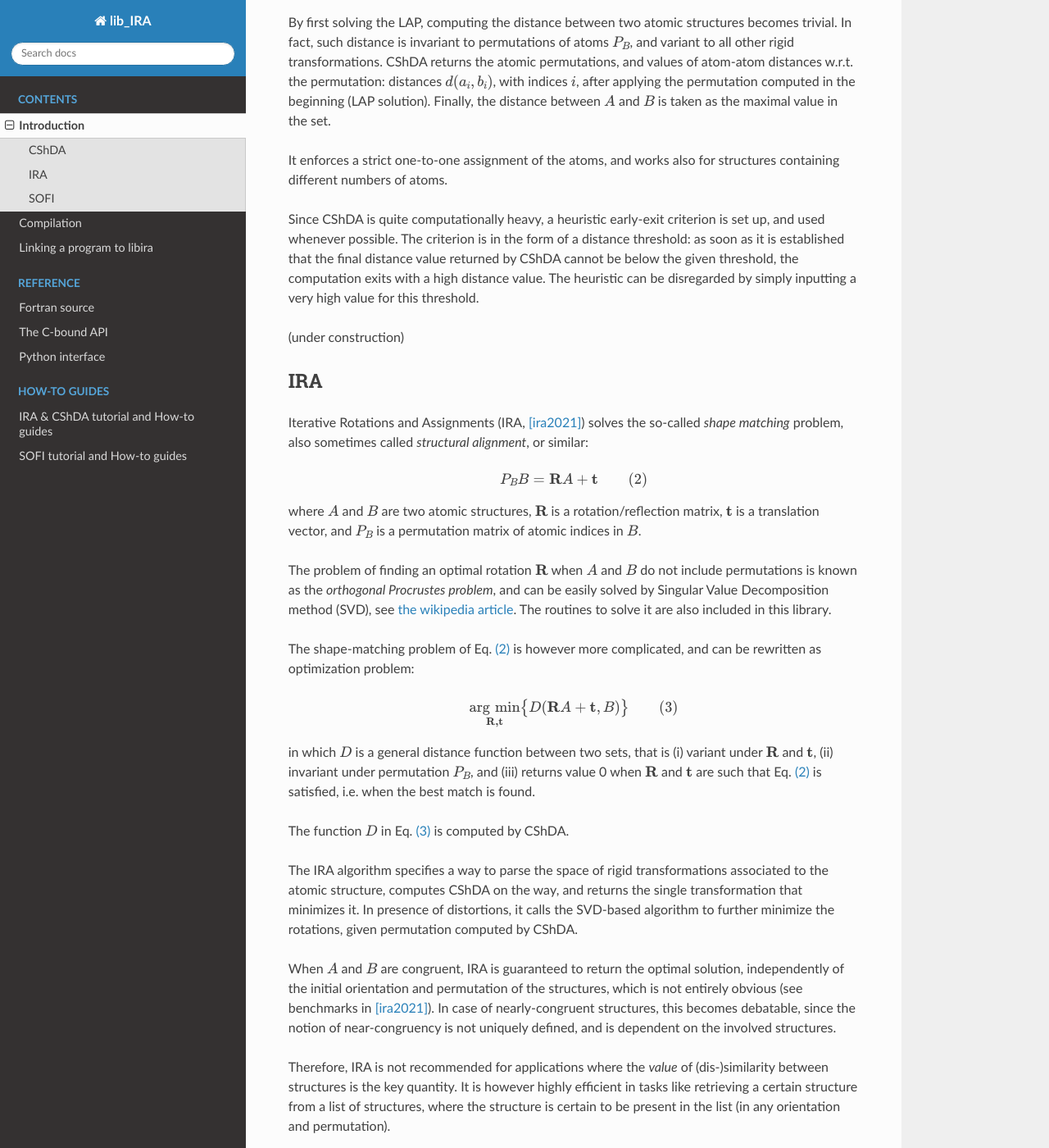
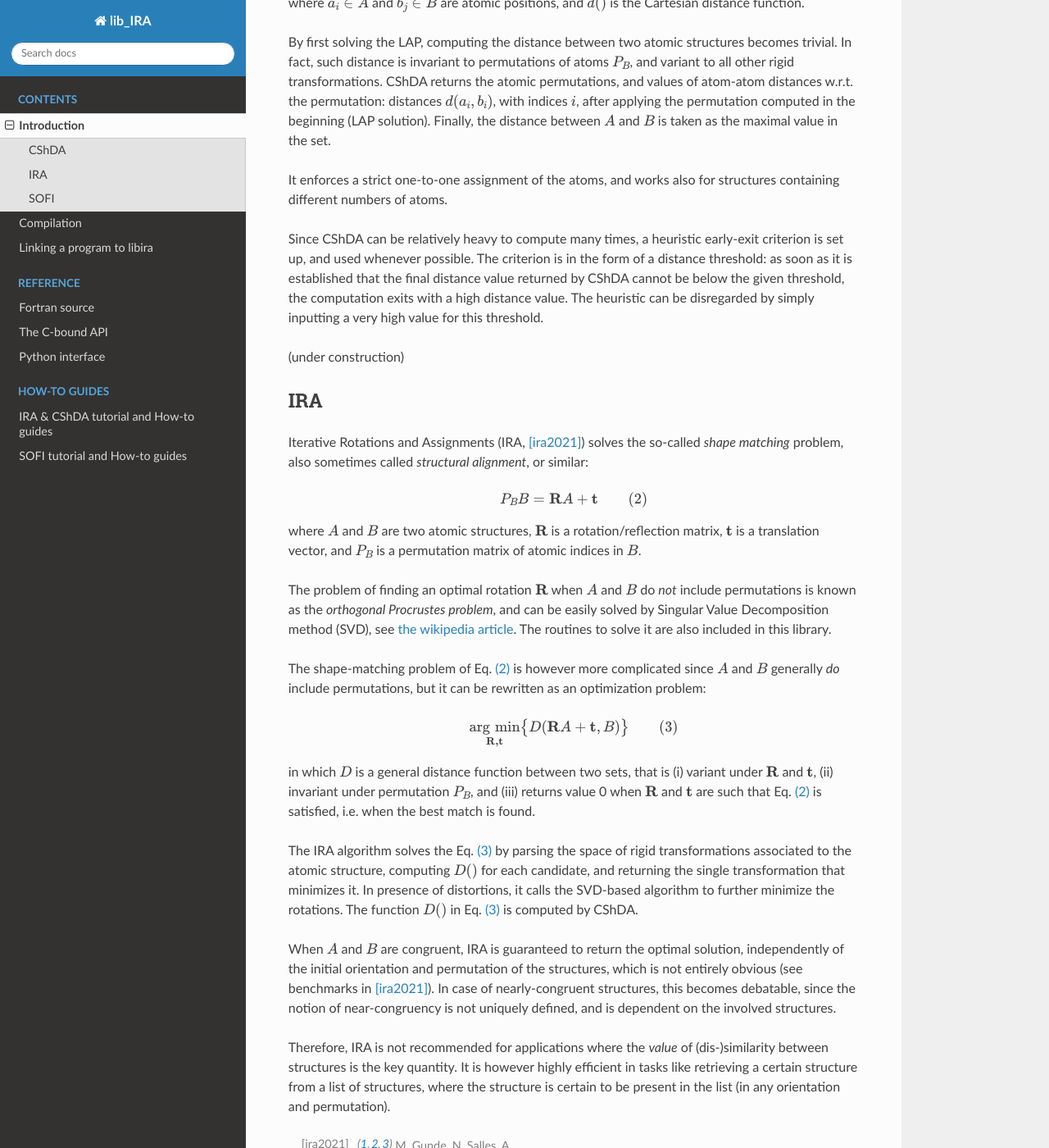
Before and after one commit to mammasmias/IterativeRotationsAssignments, a Sphinx documentation site: the page built from docs/intro.rst, in a window 1280 px wide and 1400 px high, scrolled down 730 px. Shown: the whole window at 82% size. Built offline with Sphinx 7.4.7 and the Read the Docs theme 3.1.0, drawn with Linux system fonts in a browser that asks for light colours; some of the changed text lies outside the part shown.

Commit message:
add to docs

```diff
--- a/docs/compilation.rst
+++ b/docs/compilation.rst
@@ -21,6 +21,7 @@
    >>> import ira_mod
    >>> print( ira_mod.version )
    >>> ira = ira_mod.IRA()
+   >>> sofi = ira_mod.SOFI()
 
 
 Other build tools
--- a/docs/howto/ira_howto.rst
+++ b/docs/howto/ira_howto.rst
@@ -40,6 +40,12 @@
    .. code-block:: bash
 
       export PYTHONPATH=/your/path/to/IRA_library/interface:$PYTHONPATH
+
+   Alternatively, use ``pip`` to install the module:
+
+   .. code-block:: bash
+
+      python -m pip install .
 
 
 The corresponding algorithm class (IRA or SOFI) has to be initialised by:
--- a/docs/howto/sofi_howto.rst
+++ b/docs/howto/sofi_howto.rst
@@ -40,6 +40,12 @@
    .. code-block:: bash
 
       export PYTHONPATH=/your/path/to/IRA_library/interface:$PYTHONPATH
+
+   Alternatively, use ``pip`` to install the module:
+
+   .. code-block:: bash
+
+      python -m pip install .
 
 
 The corresponding algorithm class (IRA or SOFI) has to be initialised by:
--- a/docs/intro.rst
+++ b/docs/intro.rst
@@ -44,7 +44,7 @@
 It enforces a strict one-to-one assignment of the atoms, and works also for structures containing
 different numbers of atoms.
 
-Since CShDA is quite computationally heavy, a heuristic early-exit criterion is set up, and used whenever possible.
+Since CShDA can be relatively heavy to compute many times, a heuristic early-exit criterion is set up, and used whenever possible.
 The criterion is in the form of a distance threshold: as soon as it is established that the final distance
 value returned by CShDA cannot be below the given threshold, the computation exits with a high distance value.
 The heuristic can be disregarded by simply inputting a very high value for this threshold.
@@ -64,12 +64,13 @@
 where :math:`A` and :math:`B` are two atomic structures, :math:`\mathbf{R}` is a rotation/reflection matrix,
 :math:`\mathbf{t}` is a translation vector, and :math:`P_B` is a permutation matrix of atomic indices in :math:`B`.
 
-The problem of finding an optimal rotation :math:`\mathbf{R}` when :math:`A` and :math:`B` do not include permutations is known as
+The problem of finding an optimal rotation :math:`\mathbf{R}` when :math:`A` and :math:`B` do *not* include permutations is known as
 the `orthogonal Procrustes problem`, and can be easily solved by Singular Value Decomposition method (SVD),
 see `the wikipedia article <https://en.wikipedia.org/wiki/Orthogonal_Procrustes_problem>`_.
 The routines to solve it are also included in this library.
 
-The shape-matching problem of Eq. :ref:`(2) <eq-pb3>` is however more complicated, and can be rewritten as optimization problem:
+The shape-matching problem of Eq. :ref:`(2) <eq-pb3>` is however more complicated since :math:`A` and :math:`B` generally *do* include permutations,
+but it can be rewritten as an optimization problem:
 
 .. _eq-argmin:
 .. math::
@@ -80,12 +81,10 @@
 :math:`{\bf t}`, (ii) invariant under permutation :math:`P_B`, and (iii) returns value 0 when :math:`{\bf R}` and
 :math:`{\bf t}` are such that Eq. :ref:`(2) <eq-pb3>` is satisfied, i.e. when the best match is found.
 
-The function :math:`D` in Eq. :ref:`(3) <eq-argmin>` is computed by CShDA.
-
-The IRA algorithm specifies a way to parse the space of rigid transformations associated to the atomic structure,
-computes CShDA on the way, and returns the single transformation that minimizes it.
-In presence of distortions, it calls the SVD-based algorithm to further minimize the rotations, given permutation
-computed by CShDA.
+The IRA algorithm solves the Eq. :ref:`(3) <eq-argmin>` by parsing the space of rigid transformations associated to the atomic structure,
+computing :math:`D()` for each candidate, and returning the single transformation that minimizes it.
+In presence of distortions, it calls the SVD-based algorithm to further minimize the rotations.
+The function :math:`D()` in Eq. :ref:`(3) <eq-argmin>` is computed by CShDA.
 
 When :math:`A` and :math:`B` are congruent, IRA is guaranteed to return the optimal solution,
 independently of the initial orientation and permutation of the structures, which is not entirely
```
Also changed, not shown: other parts of docs/intro.rst (+2 -2 lines).
